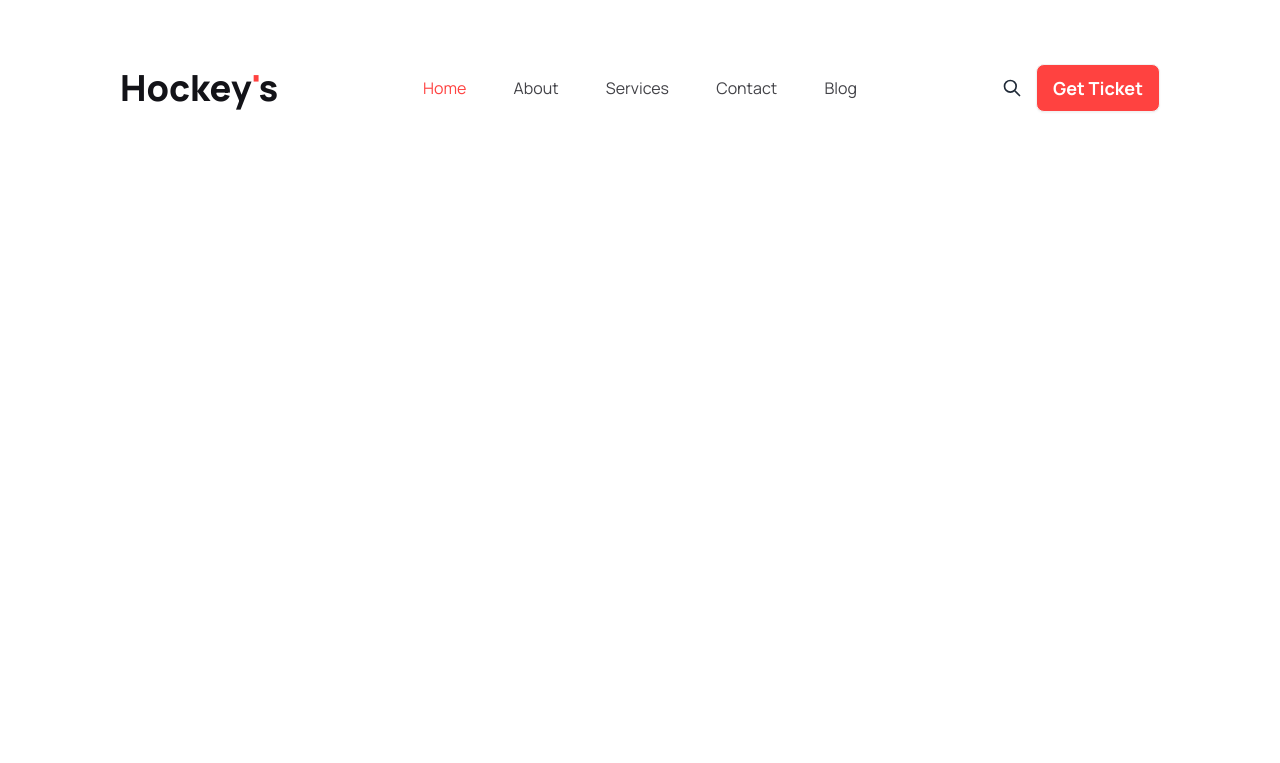
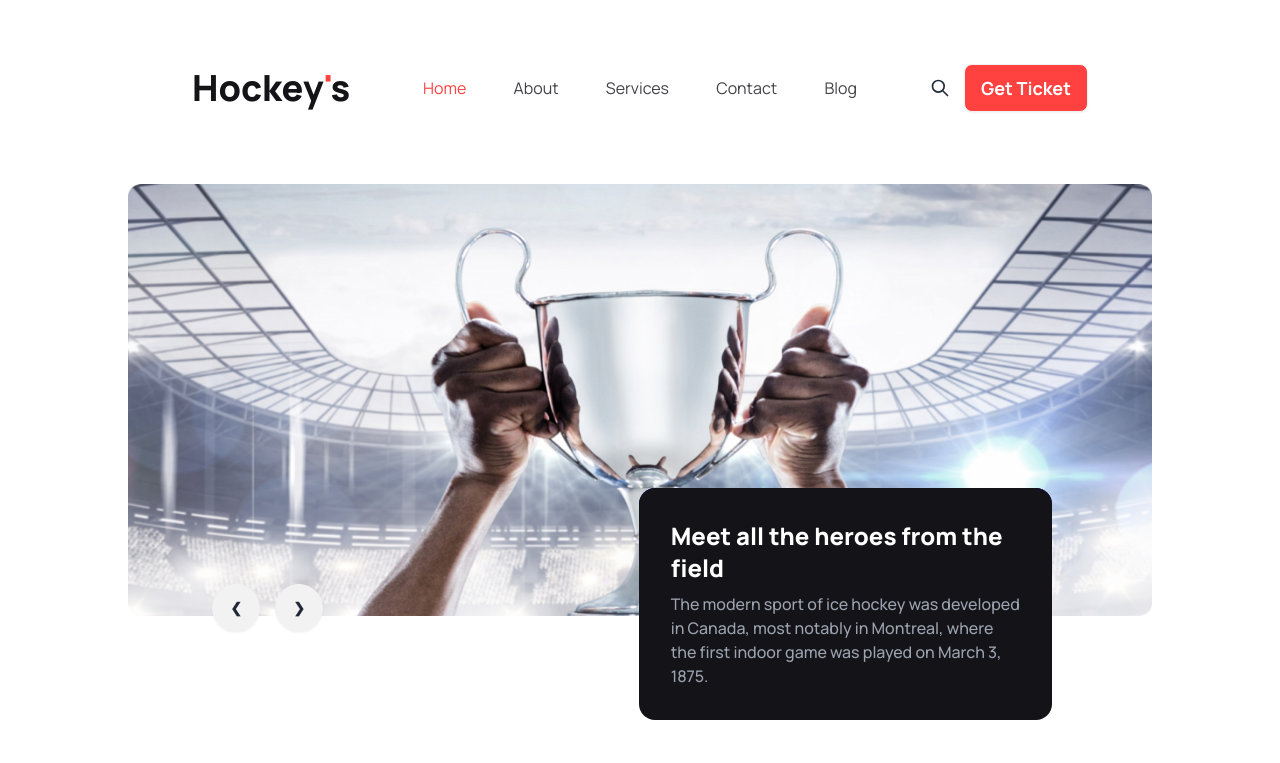
Before and after one commit to Amjadhossain01/b9-a3, a plain HTML site: page index.html in a window 1280 px wide. Drawn offline with nearby package versions, Linux system fonts and the light colour scheme.

Commit message:
added header images

```diff
--- a/index.html
+++ b/index.html
@@ -21,7 +21,7 @@
   <!-- Header Section -->
   <header>
     <!-- Nav Section -->
-    <section class="lg:ml-28 lg:mr-28 lg:mt-14">
+    <section class="lg:ml-[184px] lg:mr-[184px] lg:mt-14">
       <!-- Main DIV -->
       <div class="navbar bg-base-100">
         <div class="navbar-start">
@@ -53,20 +53,47 @@
         </div>
       </div>
     </section>
-    <section class="hidden">
+    <section class="mt-16">
       <div class="carousel w-full">
         <div id="slide1" class="carousel-item relative w-full">
-          <img src="Images/1.png" class="w-full" />
+          <img src="Images/1.png" class="w-4/5 h-3/4 ml-auto mr-auto" />
+          <!-- Arrow DIV -->
           <div class="absolute flex justify-between transform -translate-y-1/2 left-5 right-5 top-1/2">
-            <a href="#slide2" class="btn btn-circle">❮</a>
-            <a href="#slide1" class="btn btn-circle">❯</a>
+            <!-- Arrow Slider -->
+            <div class="relative left-48 top-48 text-[#131318] space-x-3">
+              <a href="#slide3" class="btn btn-circle">❮</a>
+              <a href="#slide2" class="btn btn-circle">❯</a>
+            </div>
+            <!-- Card On Top Image -->
+            <div class="card w-1/3 h-40 bg-primary text-primary-content relative right-52 top-24">
+              <div class="card-body bg-[#131318] rounded-2xl">
+                <h2 class="card-title text-2xl font-extrabold text-[#fff]">Meet all the heroes from the field</h2>
+                <p class="text-gray-400 font-medium">The modern sport of ice hockey was developed in Canada, most
+                  notably in Montreal, where the first
+                  indoor game was played
+                  on March 3, 1875.</p>
+              </div>
+            </div>
           </div>
         </div>
         <div id="slide2" class="carousel-item relative w-full">
-          <img src="https://daisyui.com/images/stock/photo-1609621838510-5ad474b7d25d.jpg" class="w-full" />
+          <img src="Images/Islanders-Goal02-26-22.webp" class="rounded-2xl w-4/5 h-3/4 ml-auto mr-auto" />
           <div class="absolute flex justify-between transform -translate-y-1/2 left-5 right-5 top-1/2">
-            <a href="#slide1" class="btn btn-circle">❮</a>
-            <a href="#slide1" class="btn btn-circle">❯</a>
+            <!-- Arrow Slider -->
+            <div class="relative left-48 top-32 text-[#131318] space-x-3">
+              <a href="#slide1" class="btn btn-circle">❮</a>
+              <a href="#slide3" class="btn btn-circle">❯</a>
+            </div>
+          </div>
+        </div>
+        <div id="slide3" class="carousel-item relative w-full">
+          <img src="Images/kfm9x6cwb4rekphcdbgh.jpg" class="rounded-2xl w-4/5 h-3/4 ml-auto mr-auto" />
+          <div class="absolute flex justify-between transform -translate-y-1/2 left-5 right-5 top-1/2">
+            <!-- Arrow Slider -->
+            <div class="relative left-48 top-32 text-[#131318] space-x-3">
+              <a href="#slide2" class="btn btn-circle">❮</a>
+              <a href="#slide1" class="btn btn-circle">❯</a>
+            </div>
           </div>
         </div>
       </div>
```
Also changed, not shown: Images/Islanders-Goal02-26-22.webp (added), Images/hockey-silhouette-8.png (added), Images/kfm9x6cwb4rekphcdbgh.jpg (added).
